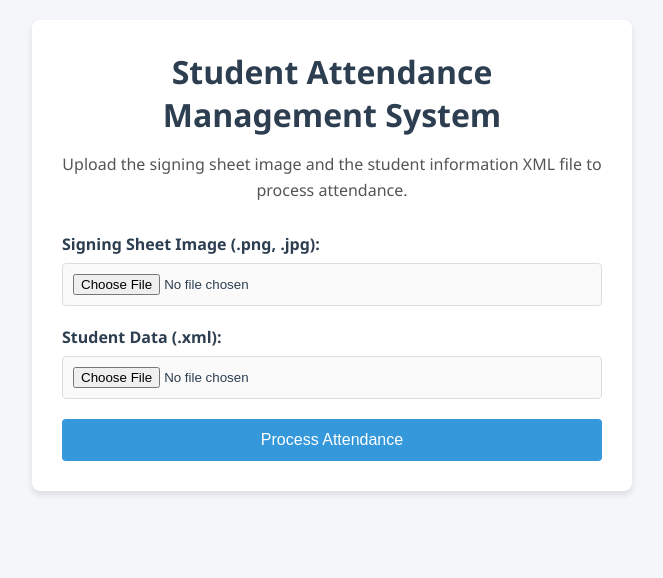
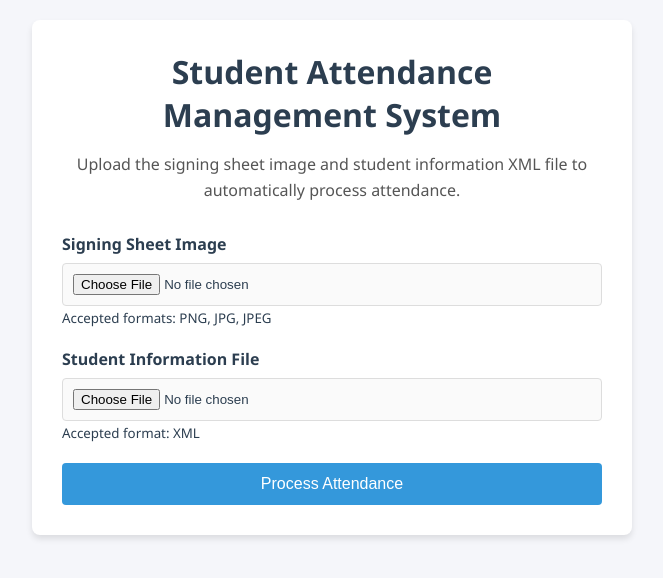
Before and after one commit to PrasaKV/CV-Based-Attendance-Marking-System, a Flask app: page / in a window 1280 px wide. Shown: the top 578 px of the page, without its empty margins (308-971 px from the left). Run offline with Flask 3, Linux system fonts and the light colour scheme.

Commit message:
Improve attendance file upload interface

```diff
--- a/templates/index.html
+++ b/templates/index.html
@@ -3,7 +3,8 @@
   <head>
     <meta charset="UTF-8" />
     <meta name="viewport" content="width=device-width, initial-scale=1.0" />
-    <title>SAMS - Upload</title>
+
+    <title>SAMS - Upload Attendance Files</title>
 
     <link
       rel="stylesheet"
@@ -17,32 +18,40 @@
         <h1>Student Attendance Management System</h1>
 
         <p class="page-description">
-          Upload the signing sheet image and the student information XML file
-          to process attendance.
+          Upload the signing sheet image and student information XML file
+          to automatically process attendance.
         </p>
       </header>
 
       <main class="upload-section">
         <form
-          action="/upload"
+          action="{{ url_for('upload') }}"
           method="POST"
           enctype="multipart/form-data"
           class="upload-form"
         >
           <div class="form-group">
-            <label for="image">Signing Sheet Image (.png, .jpg):</label>
+            <label for="image">
+              Signing Sheet Image
+            </label>
 
             <input
               type="file"
               name="image"
               id="image"
-              accept="image/*"
+              accept="image/png, image/jpeg, image/jpg"
               required
             />
+
+            <small>
+              Accepted formats: PNG, JPG, JPEG
+            </small>
           </div>
 
           <div class="form-group">
-            <label for="xml">Student Data (.xml):</label>
+            <label for="xml">
+              Student Information File
+            </label>
 
             <input
               type="file"
@@ -51,6 +60,10 @@
               accept=".xml"
               required
             />
+
+            <small>
+              Accepted format: XML
+            </small>
           </div>
 
           <button type="submit" class="btn">
```
